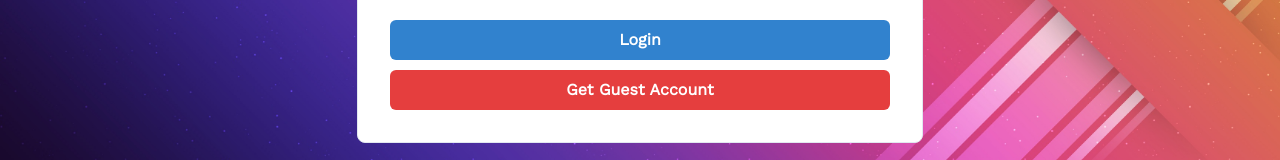
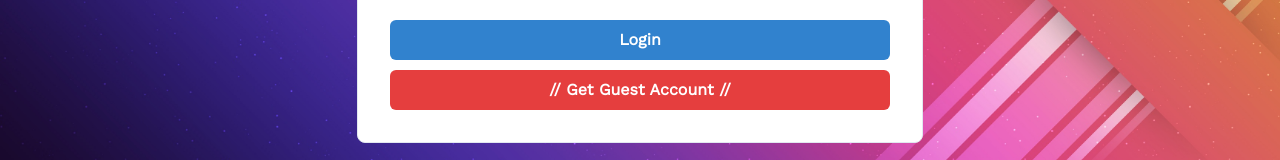
Before and after one commit to ArunMehraa/small_talkss, a React (Create React App) app in the folder frontend/: page / in a window 1280 px wide. Shown: the part 388-548 px from the top of the page. Built offline with nearby package versions, Linux system fonts and the light colour scheme.

Commit message:
Update Login.js

```diff
--- a/frontend/src/components/Authentication/Login.js
+++ b/frontend/src/components/Authentication/Login.js
@@ -87,9 +87,9 @@ const Login = () => {
                 Login
             </Button>
 
-            <Button variant={"solid"} colorScheme={"red"} width={"100%"} onClick={()=> {setEmail("guest@gmail.com"); setPassword("654321")}}>
-                Get Guest Account
-            </Button>
+            // <Button variant={"solid"} colorScheme={"red"} width={"100%"} onClick={()=> {setEmail("guest@gmail.com"); setPassword("654321")}}>
+            //     Get Guest Account
+            // </Button>
         </VStack>
     );
 };
```
